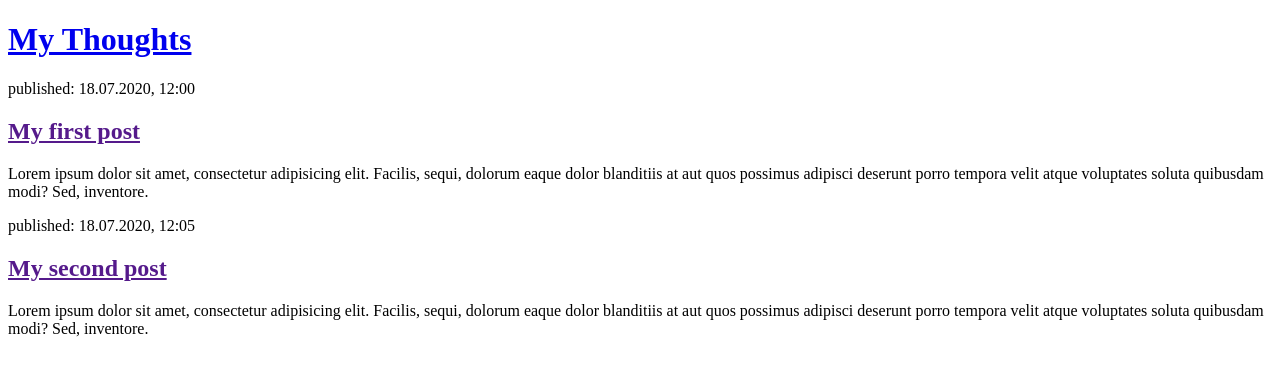
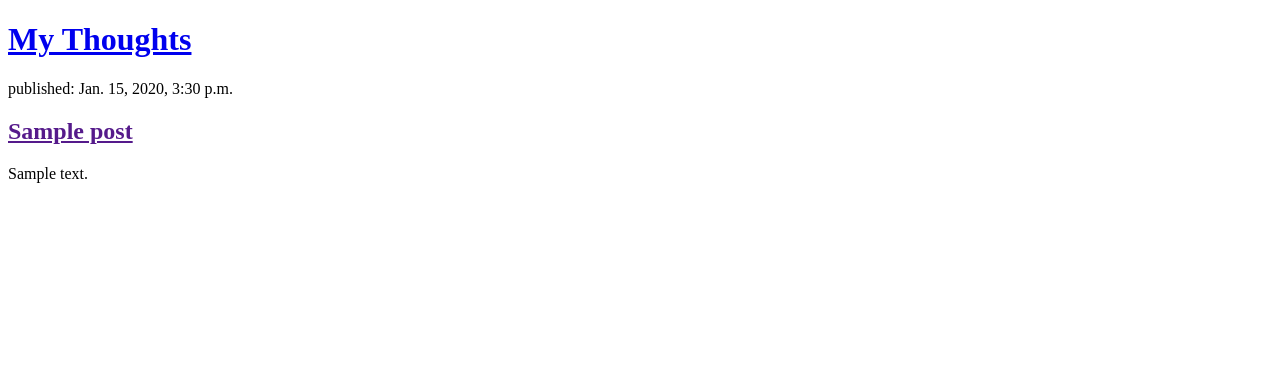
Before and after one commit to kumarvivek2018/My-Thoughts-Blog, a Django app: page / in a window 1280 px wide. Shown: the top 376 px of the page. Run offline with Django 3.2, Linux system fonts and the light colour scheme; tables that the repository leaves empty hold one stand-in row (values such as "Sample post").

Commit message:
render template for post views

```diff
--- a/MyThoughts/blog/templates/blog/post_list.html
+++ b/MyThoughts/blog/templates/blog/post_list.html
@@ -8,16 +8,12 @@
             <h1><a href="/">My Thoughts</a></h1>
         </div>
 
-        <div>
-            <p>published: 18.07.2020, 12:00</p>
-            <h2><a href="">My first post</a></h2>
-            <p>Lorem ipsum dolor sit amet, consectetur adipisicing elit. Facilis, sequi, dolorum eaque dolor blanditiis at aut quos possimus adipisci deserunt porro tempora velit atque voluptates soluta quibusdam modi? Sed, inventore.</p>
-        </div>
-
-        <div>
-            <p>published: 18.07.2020, 12:05</p>
-            <h2><a href="">My second post</a></h2>
-            <p>Lorem ipsum dolor sit amet, consectetur adipisicing elit. Facilis, sequi, dolorum eaque dolor blanditiis at aut quos possimus adipisci deserunt porro tempora velit atque voluptates soluta quibusdam modi? Sed, inventore.</p>
-        </div>
+        {% for post in posts %}
+            <div>
+                <p>published: {{ post.published_date }}</p>
+                <h2><a href="">{{ post.title }}</a></h2>
+                <p>{{ post.text|linebreaksbr}} </p>
+            </div>
+        {% endfor %}
     </body>
 </html>
--- a/MyThoughts/blog/views.py
+++ b/MyThoughts/blog/views.py
@@ -1,5 +1,8 @@
 from django.shortcuts import render
+from django.utils import timezone
+from .models import Post
 
 # Create your views here.
 def post_list(request):
-    return render(request, 'blog/post_list.html', {})
+    posts = Post.objects.filter(published_date__lte=timezone.now()).order_by('published_date')
+    return render(request, 'blog/post_list.html', {'posts': posts})
```
